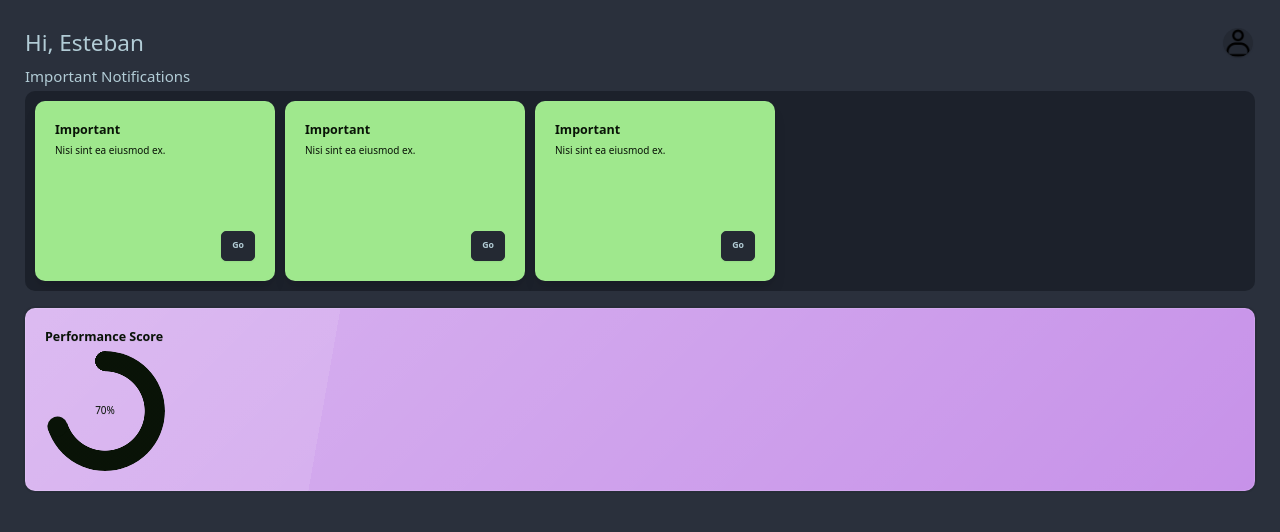
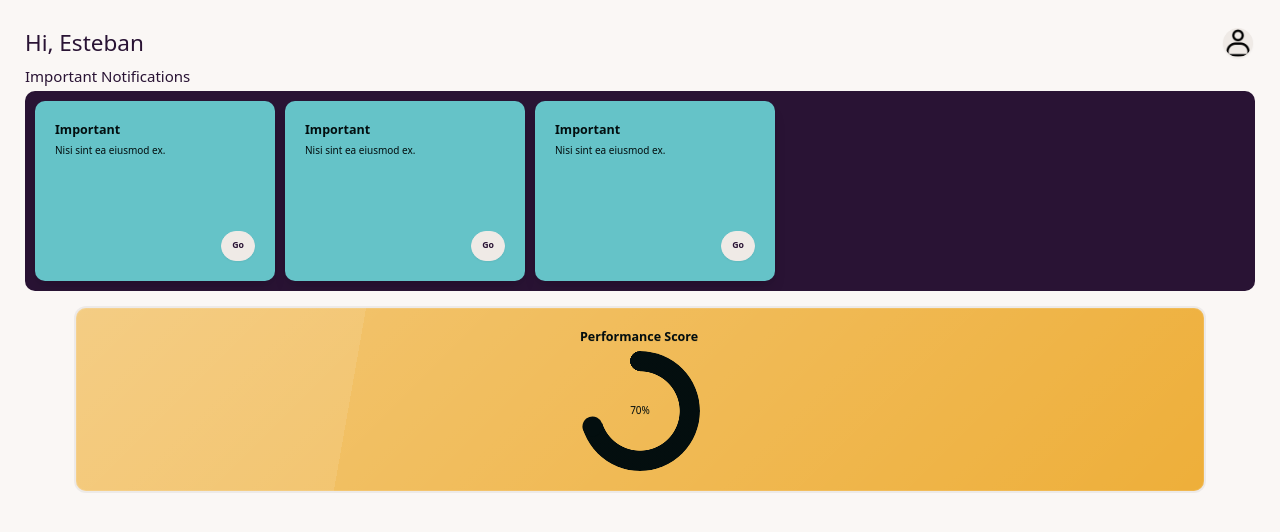
Before and after one commit to sourbhsingh/driver-application, a React (Vite) app: page /dashboard in a window 1280 px wide. Shown: the top 532 px of the page. Built offline with nearby package versions, Linux system fonts and the light colour scheme.

Commit message:
fix: fixed some styles from the card element

```diff
--- a/src/App.tsx
+++ b/src/App.tsx
@@ -18,7 +18,7 @@ function App() {
   }, []);
 
   return (
-    <main data-theme={theme}>
+    <main data-theme={theme} className='m-10'>
       <Routes>
         {/* login */}
         <Route path={routes.login} element={<Login {...loginProps} />} />
--- a/src/UI/Card/Card.tsx
+++ b/src/UI/Card/Card.tsx
@@ -3,21 +3,25 @@ import React from 'react';
 interface CardProps {
   children: React.ReactNode;
   title?: string;
-  isGlassy?: boolean;
+  isCentered?: boolean;
   className?: string;
 }
 
 function Card(props: CardProps) {
-  const { children, title, isGlassy = false, className } = props;
+  const { children, title, isCentered = false, className } = props;
   return (
     <div
       className={`${'card bg-accent text-primary-content w-full h-full flex justify-center'} ${
-        isGlassy ? 'glass' : ''
+        isCentered ? 'mx-auto' : ''
       }
       ${className}
       `}
     >
-      <div className='card-body flex justify-center'>
+      <div
+        className={`card-body flex justify-center ${
+          isCentered ? 'mx-auto' : ''
+        }`}
+      >
         {title && <h2 className='card-title'>{title}</h2>}
         {children}
       </div>
--- a/src/layout/Dashboard/Dashboard.tsx
+++ b/src/layout/Dashboard/Dashboard.tsx
@@ -32,7 +32,7 @@ function Dashboard(props: dashboardProps) {
 
   const areNotificationsAvailable = DUMMY_DATA.length !== 0;
   return (
-    <section className='m-10'>
+    <section className=''>
       <Navbar {...navbarProps} />
 
       {/* Notifications section */}
@@ -60,9 +60,13 @@ function Dashboard(props: dashboardProps) {
       {/* <section className='flex flex-col justify-center items-center  w-full bg-black'>
         <PerformanceIndicator />
       </section> */}
-      <section className='flex justify-center mt-7'>
-        <Card title={performanceScoreProps.mainTitle} isGlassy>
-          <PerformanceIndicator />
+      <section className='flex justify-center mt-7 w-11/12 mx-auto'>
+        <Card
+          title={performanceScoreProps.mainTitle}
+          className='glass'
+          isCentered
+        >
+          <PerformanceIndicator className='color-red-500' />
         </Card>
       </section>
     </section>
--- /dev/null
+++ b/src/layout/Dashboard/PerformanceIndicator/Interface.ts
@@ -0,0 +1,3 @@
+export interface PerformanceIndicatorProps {
+  className: string;
+}
--- a/src/layout/Dashboard/PerformanceIndicator/PerformanceIndicator.tsx
+++ b/src/layout/Dashboard/PerformanceIndicator/PerformanceIndicator.tsx
@@ -1,7 +1,10 @@
-function PerformanceIndicator() {
+import { PerformanceIndicatorProps } from './Interface';
+
+function PerformanceIndicator(props: PerformanceIndicatorProps) {
+  const { className } = props;
   return (
     <div
-      className='radial-progress'
+      className={`radial-progress ${className}`}
       // eslint-disable-next-line @typescript-eslint/ban-ts-comment
       //@ts-ignore
       style={{ '--value': '70', '--size': '12rem', '--thickness': '2rem' }}
--- a/tailwind.config.js
+++ b/tailwind.config.js
@@ -6,6 +6,6 @@ export default {
   },
   plugins: [require('daisyui')],
   daisyui: {
-    themes: ['dim'],
+    themes: ['cupcake'],
   },
 };
```
